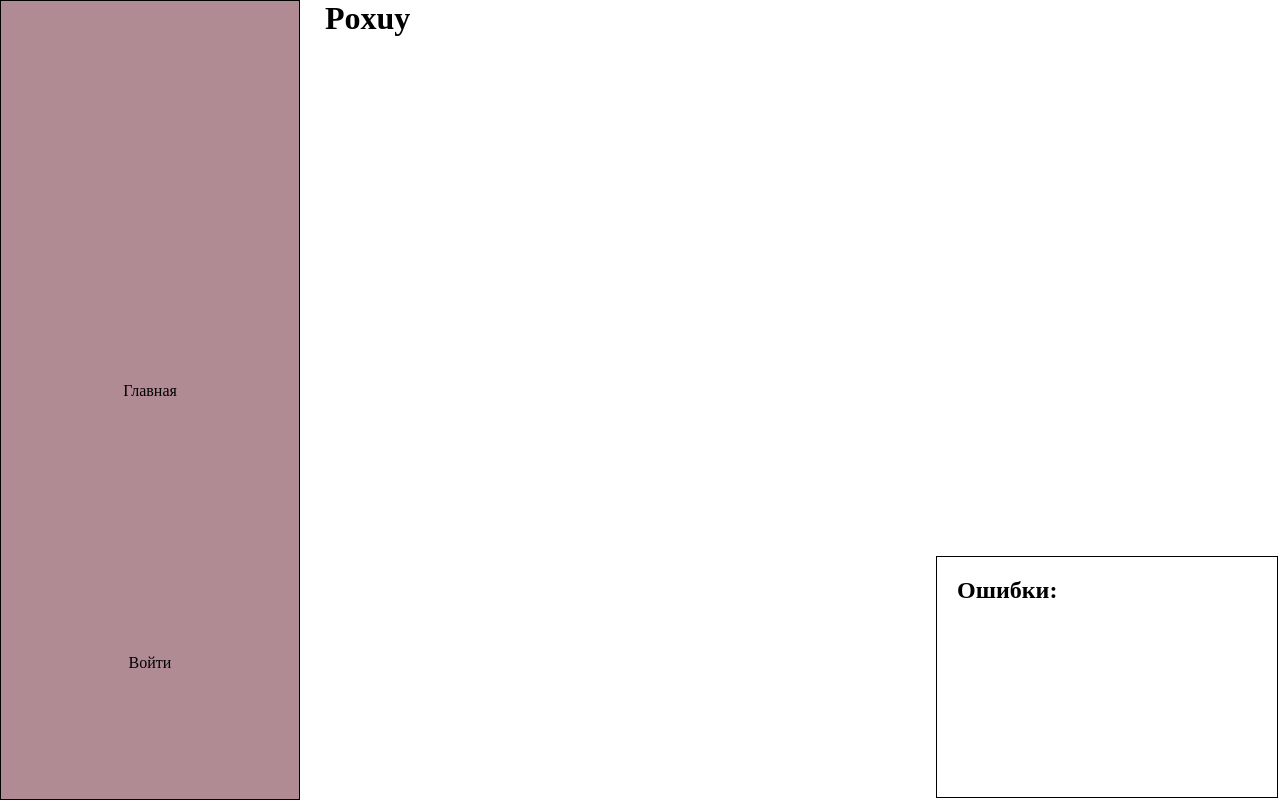
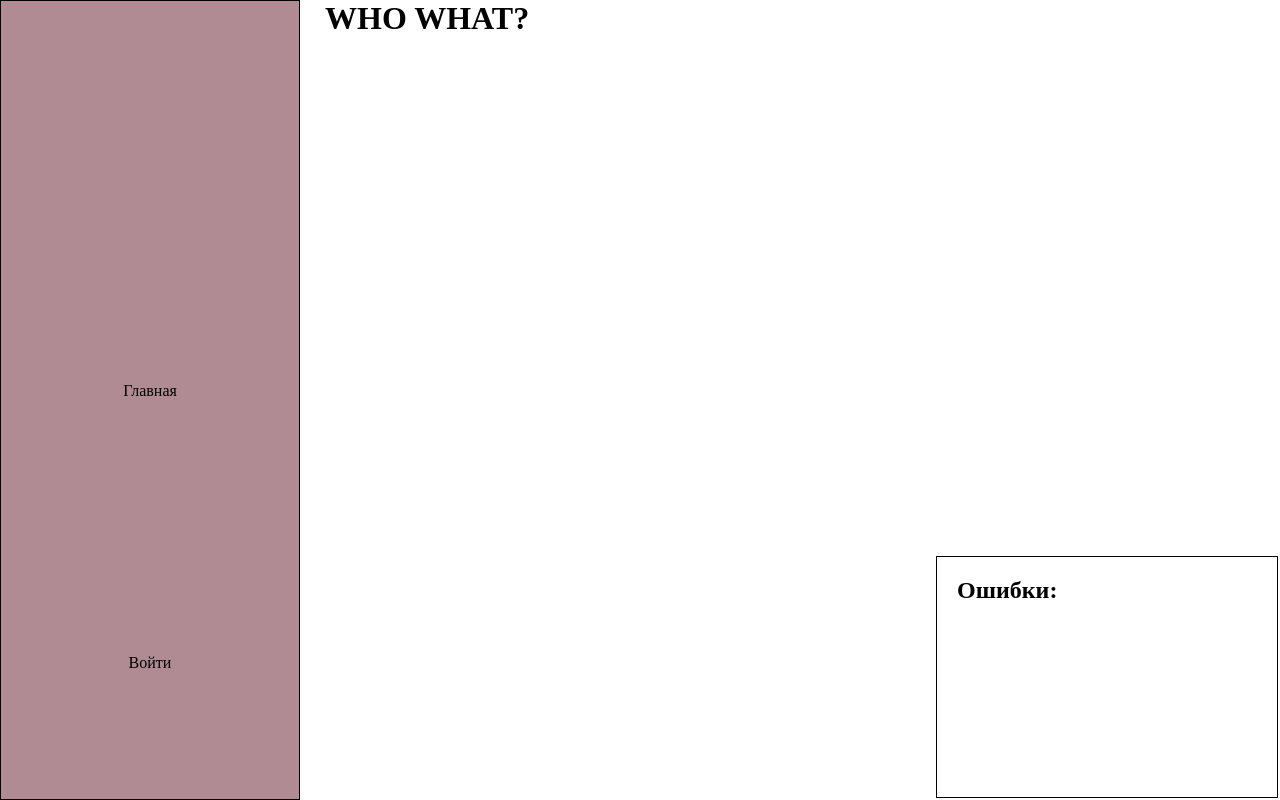
Before and after one commit to LoooMeN/reggio, a Flask app: page / in a window 1280 px wide. Run offline with Flask 2, Linux system fonts and the light colour scheme.

Commit message:
Update tsar.html
change pox to whowat, tsar

```diff
--- a/reggio/templates/tsar.html
+++ b/reggio/templates/tsar.html
@@ -1,5 +1,5 @@
 {% extends 'main.html' %}
 {% block body %}
-    <h1>Poxuy</h1>
+    <h1>WHO WHAT?</h1>
     {% block child %}{% endblock %}
 {% endblock %}
```
